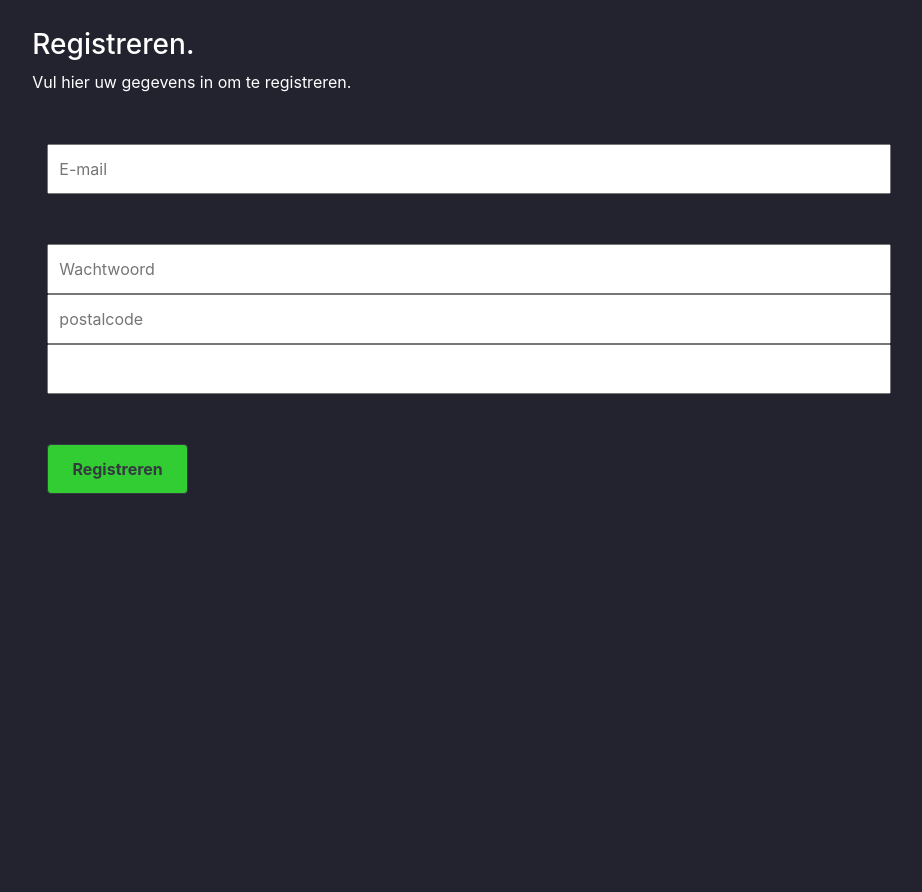
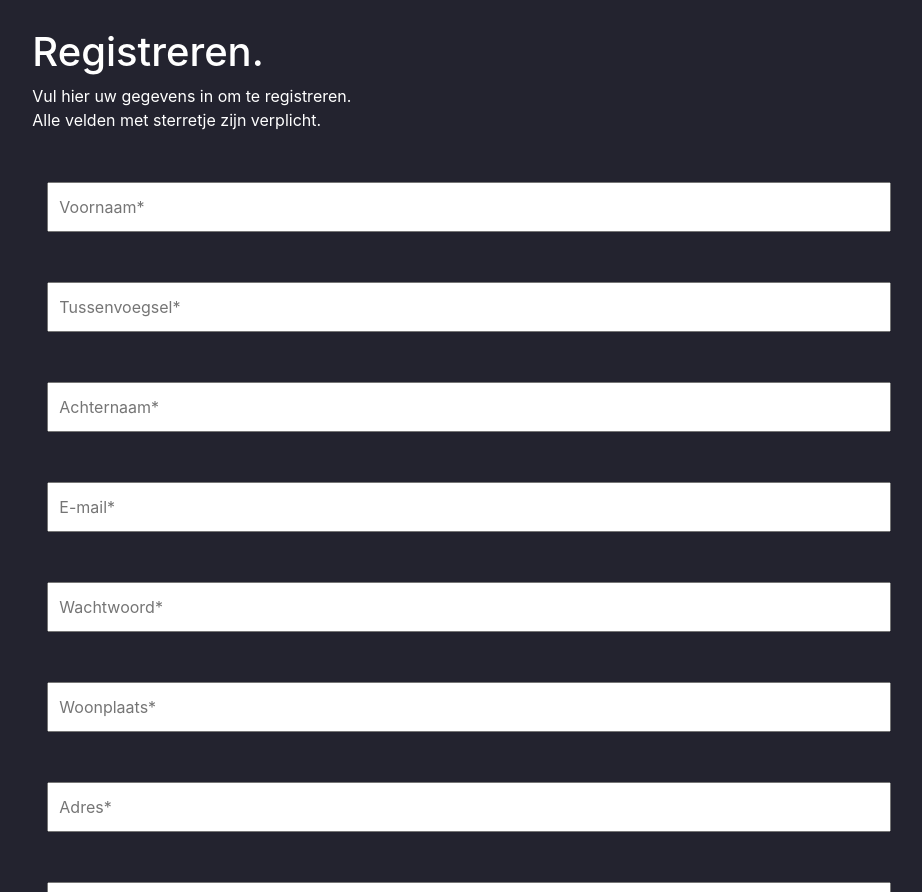
Before and after one commit to Juastin/NerdyGadgets, a PHP site: page /register.php in a window 1280 px wide. Shown: the part 222-1114 px from the top of the page, without its empty margins (171-1093 px from the left). Run offline with PHP 8.4, Linux system fonts and the light colour scheme; data that the repository does not hold is empty; some libraries are stand-ins or nearby versions; some web fonts are replaced.

Commit message:
added middlename in User table and added fields for register

```diff
--- a/database/nerdygadgets_simple.sql
+++ b/database/nerdygadgets_simple.sql
@@ -3,7 +3,7 @@
 -- https://www.phpmyadmin.net/
 --
 -- Host: 127.0.0.1
--- Generation Time: Nov 19, 2020 at 11:52 AM
+-- Generation Time: Nov 19, 2020 at 12:12 PM
 -- Server version: 10.4.14-MariaDB
 -- PHP Version: 7.4.9
 
@@ -30,6 +30,7 @@ SET time_zone = "+00:00";
 CREATE TABLE `user` (
   `userId` int(11) NOT NULL,
   `firstName` varchar(45) NOT NULL,
+  `middleName` varchar(45) NOT NULL,
   `lastName` varchar(45) NOT NULL,
   `password` varchar(45) NOT NULL,
   `postalCode` varchar(10) NOT NULL,
--- a/login.php
+++ b/login.php
@@ -3,7 +3,7 @@
     <script src="https://ajax.googleapis.com/ajax/libs/jquery/1.11.1/jquery.min.js"></script>
 </head><?php
 include __DIR__ . "/header.php";
-$Connection = mysqli_connect("localhost", "root", "", "nerdygadgets");?>
+$Connection = mysqli_connect("localhost", "root", "", "nerdygadgets_simple");?>
 <div class="row">
     <div class="col-2"></div>
     <form method="post" class="form-group col-8">
--- a/register.php
+++ b/register.php
@@ -3,17 +3,22 @@
     <script src="https://ajax.googleapis.com/ajax/libs/jquery/1.11.1/jquery.min.js"></script>
 </head><?php
 include __DIR__ . "/header.php";
-$Connection = mysqli_connect("localhost", "root", "", "nerdygadgets"); ?>
+$Connection = mysqli_connect("localhost", "root", "", "nerdygadgets_simple"); ?>
 <div class="row">
     <div class="col-2"></div>
     <form method="post" class="form-group col-8">
-        <h3 class="row loginTekst">Registreren.</h3>
+        <h1 class="row loginTekst">Registreren.</h1>
         <a class="row">Vul hier uw gegevens in om te registreren.</a>
-        <input placeholder="E-mail" name="email" class="loginInput">
-        <input placeholder="Wachtwoord" name="password" class="loginInput">
-        <input placeholder="postalcode">
-        <input name="name">
-
+        <a class="row">Alle velden met sterretje zijn verplicht.</a>
+        <input placeholder="Voornaam*" name="firstname" class="loginInput" required>
+        <input placeholder="Tussenvoegsel*" name="middlename" class="loginInput" required>
+        <input placeholder="Achternaam*" name="lastname" class="loginInput" required>
+        <input placeholder="E-mail*" type="email" name="email" class="loginInput" required>
+        <input placeholder="Wachtwoord*" type="password" name="password" class="loginInput" required>
+        <input placeholder="Woonplaats*" name="city" class="loginInput" required>
+        <input placeholder="Adres*" name="address" class="loginInput" required>
+        <input placeholder="Postcode*" name="postalcode" class="loginInput" required>
+        <input placeholder="Telefoonnummer" name="tel" class="loginInput">
         <input type="submit" class="loginInput col-2 btn btn-primary btn-outline-dark addToCartButton" value="Registreren" name="submit">
     </form>
     <?php print_r($_POST); ?>
```
Also changed, not shown: accountFunctions.php (+9 -0 lines).
